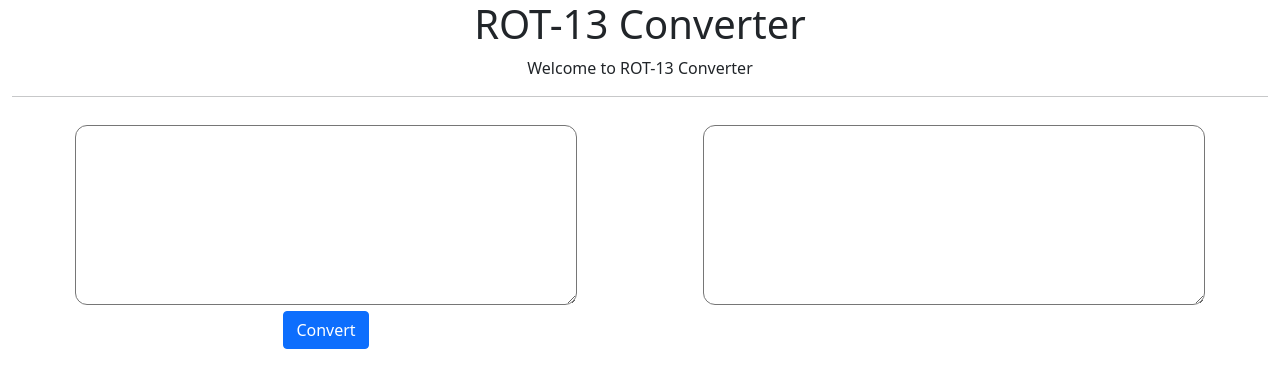
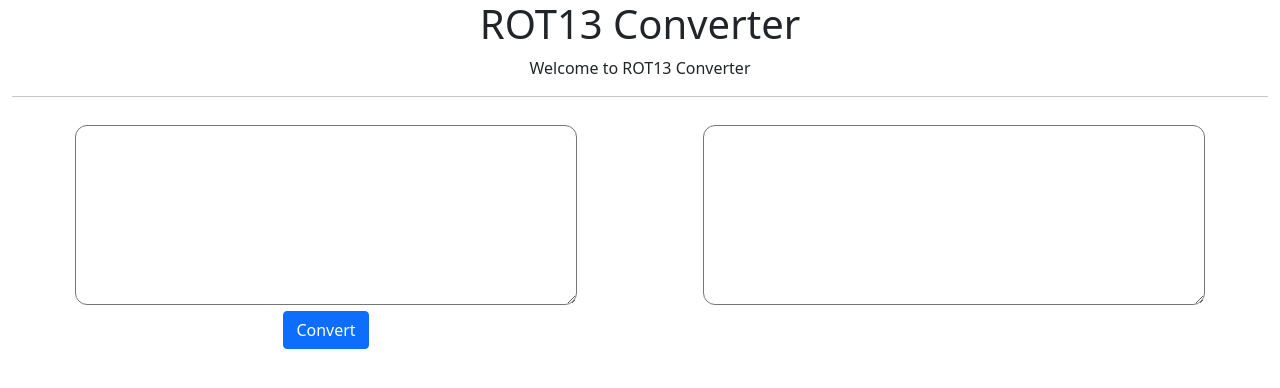
Before and after one commit to BrendanGasparin/rot13-js, a plain HTML site: page index.html in a window 1280 px wide. Drawn offline with nearby package versions, Linux system fonts and the light colour scheme.

Commit message:
Remove hyphens from occurences of the word ROT13

```diff
--- a/index.html
+++ b/index.html
@@ -3,7 +3,7 @@
   <head>
     <meta charset="UTF-8" />
     <meta name="viewport" content="width=device-width, initial-scale=1, shrink-to-fit=no" />
-    <title>ROT-13 Converter</title>
+    <title>ROT13 Converter</title>
     <link rel="stylesheet" href="css/reset.css" />
     <link href="https://cdn.jsdelivr.net/npm/bootstrap@5.1.0/dist/css/bootstrap.min.css" rel="stylesheet" integrity="sha384-KyZXEAg3QhqLMpG8r+8fhAXLRk2vvoC2f3B09zVXn8CA5QIVfZOJ3BCsw2P0p/We" crossorigin="anonymous" />
     <link rel="stylesheet" href="css/style.css" />
@@ -13,10 +13,10 @@
     <div class="wrapper">
       <div class="container-fluid">
         <header>
-          <h1>ROT-13 Converter</h1>
+          <h1>ROT13 Converter</h1>
         </header>
         <main>
-          <p>Welcome to ROT-13 Converter</p>
+          <p>Welcome to ROT13 Converter</p>
           <hr />
           <div class="div-container">
             <div>
```
